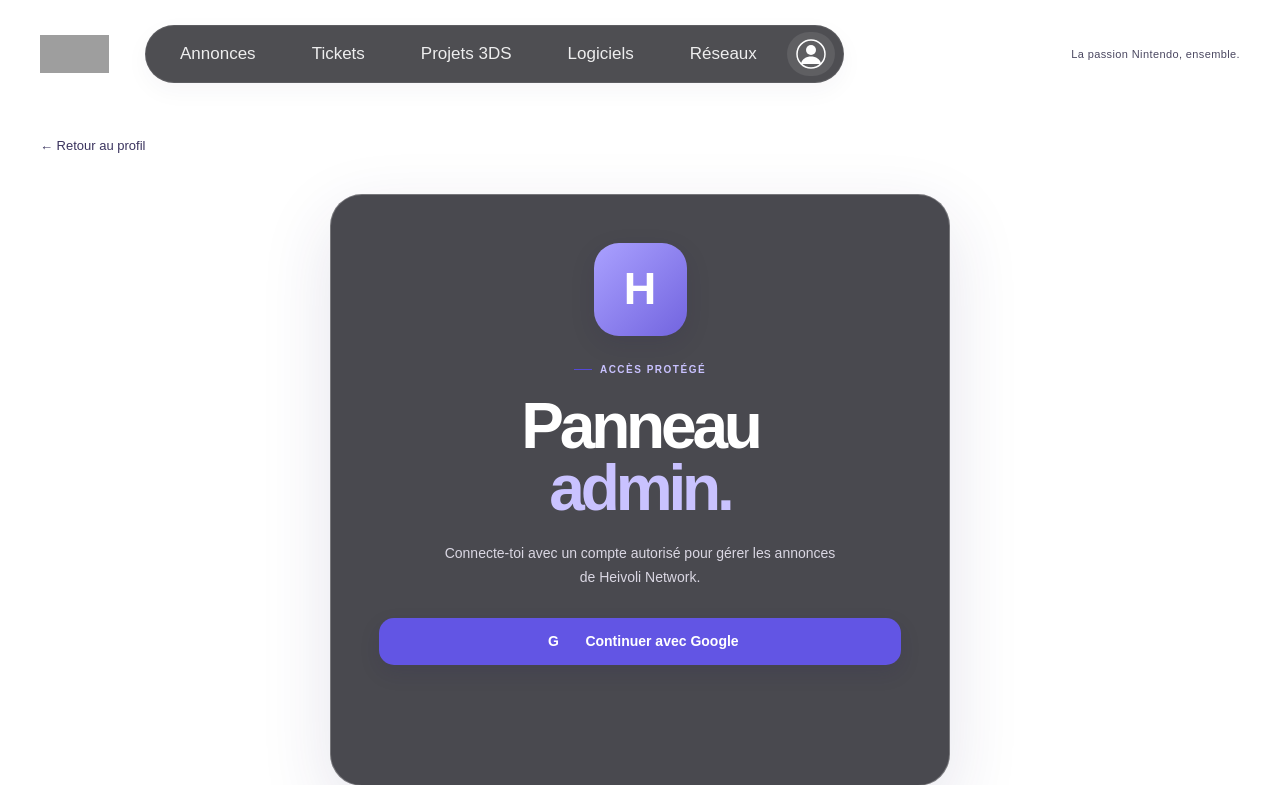
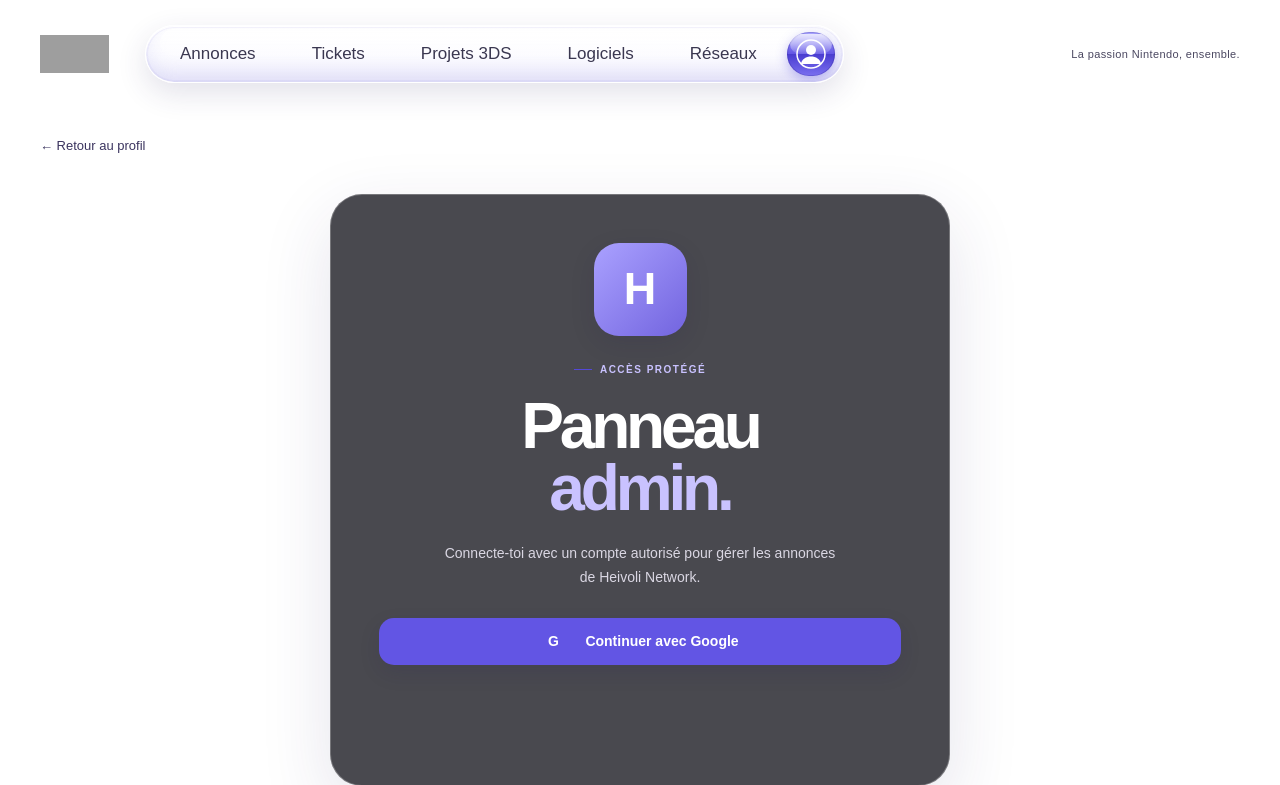
Before and after one commit to Heivoli-dev/HNfr, a PHP site: page /admin.html in a window 1280 px wide. Shown: the top 785 px of the page. Run offline with PHP 8.4, Linux system fonts and the light colour scheme; some libraries are stand-ins or nearby versions; grey boxes are pictures that could not be loaded.

Commit message:
Barre d'onglets en bulle de verre Aero, onglet actif brillant
Co-Authored-By: Claude Opus 5.5 <noreply@anthropic.com>
Claude-Session: https://claude.ai/code/session_01CUZp6TmPpYJLbs6JArRbmv

```diff
--- a/admin.html
+++ b/admin.html
@@ -27,7 +27,7 @@
     <title>Administration — Heivoli Network</title>
     <link rel="stylesheet" href="styles.css" />
     <link rel="stylesheet" href="redesign.css?v=projects-1" />
-  <link rel="stylesheet" href="navigation.css?v=reseaux" />
+  <link rel="stylesheet" href="navigation.css?v=glass" />
     <link rel="stylesheet" href="theme-blanc.css" />
   </head>
   <body class="profile-page">
--- a/annonce.html
+++ b/annonce.html
@@ -28,7 +28,7 @@
     <link rel="stylesheet" href="styles.css" />
     <link rel="stylesheet" href="redesign.css?v=projects-1" />
     <link rel="stylesheet" href="comments.css?v=avatar-3" />
-  <link rel="stylesheet" href="navigation.css?v=reseaux" />
+  <link rel="stylesheet" href="navigation.css?v=glass" />
     <link rel="stylesheet" href="theme-blanc.css" />
       <link rel="stylesheet" href="glass.css?v=1" />
   </head>
--- a/conditions.html
+++ b/conditions.html
@@ -28,7 +28,7 @@
     <link rel="stylesheet" href="styles.css" />
     <link rel="stylesheet" href="redesign.css?v=projects-1" />
     <link rel="stylesheet" href="comments.css?v=avatar-3" />
-  <link rel="stylesheet" href="navigation.css?v=reseaux" />
+  <link rel="stylesheet" href="navigation.css?v=glass" />
 <link rel="stylesheet" href="conditions.css" />
     <link rel="stylesheet" href="theme-blanc.css" />
   </head>
--- a/index.html
+++ b/index.html
@@ -28,7 +28,7 @@
     <link rel="stylesheet" href="styles.css" />
     <link rel="stylesheet" href="redesign.css?v=projects-1" />
     <link rel="stylesheet" href="comments.css?v=avatar-3" />
-  <link rel="stylesheet" href="navigation.css?v=reseaux" />
+  <link rel="stylesheet" href="navigation.css?v=glass" />
     <link rel="stylesheet" href="theme-blanc.css" />
     <link rel="stylesheet" href="videos.css" />
       <link rel="stylesheet" href="glass.css?v=1" />
--- a/logiciels.html
+++ b/logiciels.html
@@ -27,7 +27,7 @@
     <link rel="stylesheet" href="styles.css" />
     <link rel="stylesheet" href="redesign.css?v=projects-1" />
     <link rel="stylesheet" href="logiciels.css?v=icones" />
-    <link rel="stylesheet" href="navigation.css?v=reseaux" />
+    <link rel="stylesheet" href="navigation.css?v=glass" />
     <link rel="stylesheet" href="theme-blanc.css" />
       <link rel="stylesheet" href="glass.css?v=1" />
   </head>
--- a/navigation.css
+++ b/navigation.css
@@ -1,3 +1,44 @@
 @media(max-width:600px){.site-header{height:auto;min-height:100px;flex-wrap:wrap;justify-content:center;gap:10px;padding-block:15px}.site-nav{margin-left:0;max-width:100%}.site-nav a{padding-inline:12px;font-size:13px}.site-nav .account-link{width:36px}.site-header .brand-image-frame{width:49px}}
 @media(max-width:380px){.site-nav a{padding-inline:9px;font-size:12px}}
 @media(max-width:600px){.site-nav{flex-wrap:wrap;justify-content:center;border-radius:24px}}
+
+/* Barre d'onglets — bulle de verre Aero */
+.site-header .site-nav {
+  position: relative; isolation: isolate; overflow: hidden;
+  color: #282639;
+  border: 1px solid rgba(255,255,255,.95);
+  background:
+    radial-gradient(ellipse 120% 160% at 50% 50%, rgba(255,255,255,0) 55%, rgba(152,148,225,.18) 100%),
+    linear-gradient(180deg, rgba(255,255,255,.78) 0%, rgba(246,245,255,.45) 55%, rgba(228,225,250,.55) 100%);
+  -webkit-backdrop-filter: blur(14px) saturate(160%);
+  backdrop-filter: blur(14px) saturate(160%);
+  box-shadow:
+    inset 0 1px 0 #fff,
+    inset 0 -8px 18px rgba(152,148,225,.18),
+    inset 0 0 0 2px rgba(152,148,225,.1),
+    0 10px 30px rgba(50,39,101,.14);
+}
+.site-header .site-nav::before {
+  content: ""; position: absolute; z-index: -1;
+  left: 2%; right: 2%; top: 3px; height: 48%;
+  border-radius: 999px;
+  background: linear-gradient(180deg, rgba(255,255,255,.95), rgba(255,255,255,.15));
+  pointer-events: none;
+}
+.site-header .site-nav a { position: relative; color: #3a3750; opacity: 1; }
+.site-header .site-nav a:hover { background: rgba(98,85,228,.1); color: #282639; }
+.site-header .site-nav a[aria-current] {
+  overflow: hidden;
+  color: #fff;
+  background: linear-gradient(180deg, #aba7ff 0%, #6255e4 50%, #4a3dd0 51%, #7a6ff0 100%);
+  box-shadow: 0 4px 12px rgba(81,73,217,.35), inset 0 0 0 1px rgba(40,30,140,.25);
+  text-shadow: 0 1px 2px rgba(30,20,100,.45);
+}
+.site-header .site-nav a[aria-current]::before {
+  content: ""; position: absolute; left: 6%; right: 6%; top: 2px; height: 46%;
+  border-radius: 999px;
+  background: linear-gradient(180deg, rgba(255,255,255,.75), rgba(255,255,255,.1));
+  pointer-events: none;
+}
+.site-header .site-nav .account-link { color: #5040b7; }
+.site-header .site-nav .account-link img { border-radius: 50%; }
--- a/profil.html
+++ b/profil.html
@@ -27,7 +27,7 @@
     <title>Mon profil — Heivoli Network</title>
     <link rel="stylesheet" href="styles.css" />
     <link rel="stylesheet" href="redesign.css?v=projects-1" />
-  <link rel="stylesheet" href="navigation.css?v=reseaux" /><link rel="stylesheet" href="profiles.css" />
+  <link rel="stylesheet" href="navigation.css?v=glass" /><link rel="stylesheet" href="profiles.css" />
     <link rel="stylesheet" href="theme-blanc.css" />
     <link rel="stylesheet" href="aero.css?v=4" />
   </head>
--- a/projets.html
+++ b/projets.html
@@ -28,7 +28,7 @@
     <link rel="stylesheet" href="styles.css" />
     <link rel="stylesheet" href="redesign.css?v=projects-1" />
     <link rel="stylesheet" href="projets.css" />
-  <link rel="stylesheet" href="navigation.css?v=reseaux" />
+  <link rel="stylesheet" href="navigation.css?v=glass" />
     <link rel="stylesheet" href="theme-blanc.css" />
       <link rel="stylesheet" href="glass.css?v=1" />
   </head>
--- a/reseaux.html
+++ b/reseaux.html
@@ -23,7 +23,7 @@
     <title>Réseaux — Heivoli Network</title>
     <link rel="stylesheet" href="styles.css">
     <link rel="stylesheet" href="redesign.css?v=projects-1">
-    <link rel="stylesheet" href="navigation.css?v=reseaux">
+    <link rel="stylesheet" href="navigation.css?v=glass">
     <link rel="stylesheet" href="reseaux.css">
     <link rel="stylesheet" href="theme-blanc.css">
   </head>
--- a/tickets.html
+++ b/tickets.html
@@ -27,7 +27,7 @@
     <title>Tickets — Heivoli Network</title>
     <link rel="stylesheet" href="styles.css" />
     <link rel="stylesheet" href="redesign.css?v=projects-1" />
-  <link rel="stylesheet" href="navigation.css?v=reseaux" />
+  <link rel="stylesheet" href="navigation.css?v=glass" />
     <link rel="stylesheet" href="theme-blanc.css" />
     <link rel="stylesheet" href="aero.css?v=4" />
     <link rel="stylesheet" href="tickets.css" />
```
